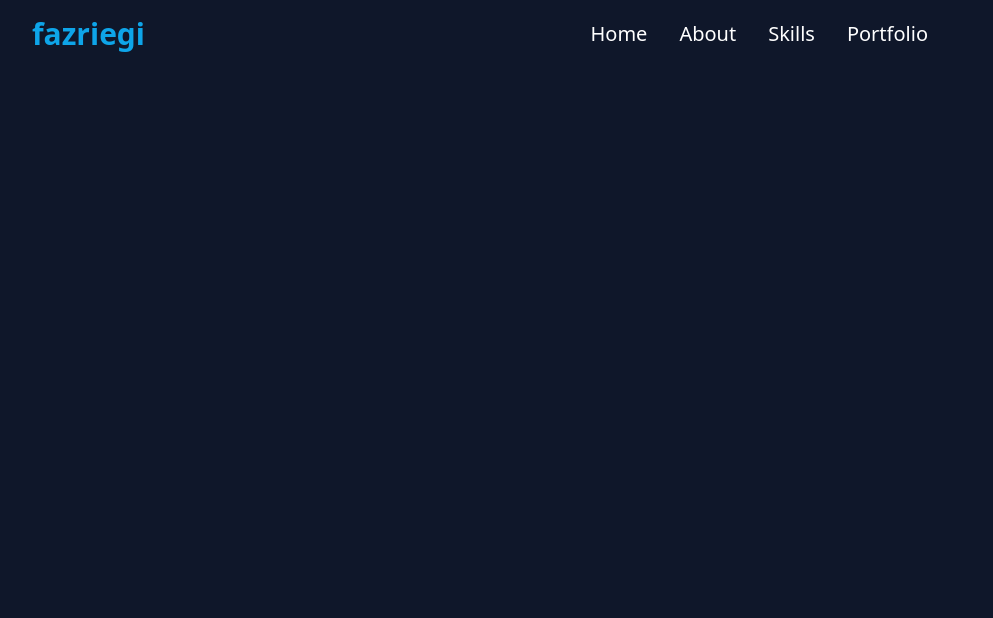
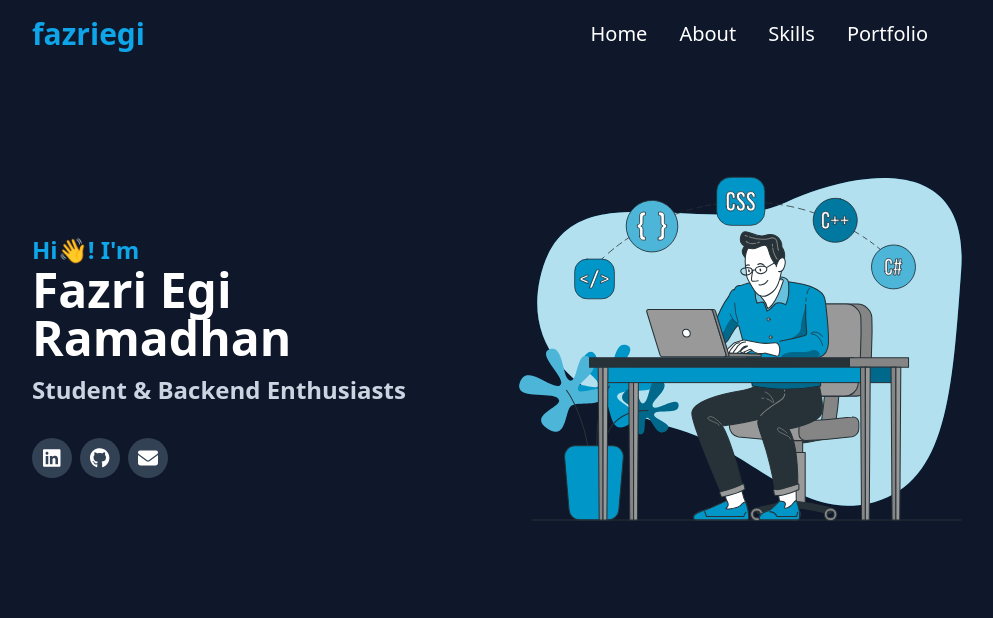
Before and after one commit to fazriegi/fazriegi.github.io, a website: page index.html in a window 1280 px wide. Shown: the whole page, without its empty margins (160-1153 px from the left). Drawn offline with Linux system fonts and the light colour scheme.

Commit message:
add hero section

```diff
--- a/index.html
+++ b/index.html
@@ -34,5 +34,79 @@
         </ul>
       </nav>
     </header>
+    <main class="pt-24 px-48">
+      <section class="flex items-center w-full">
+        <div>
+          <h3 class="text-sky-500 text-2xl font-semibold">Hi👋! I'm</h3>
+          <h1 class="text-white text-5xl font-bold">Fazri Egi Ramadhan</h1>
+          <h2 class="text-slate-300 text-2xl font-semibold mt-3">
+            Student & Backend Enthusiasts
+          </h2>
+          <div class="mt-8 flex">
+            <a
+              href="https://www.linkedin.com/in/fazri-egi-ramadhan"
+              target="_blank"
+              class="social-links"
+              ><svg
+                xmlns="http://www.w3.org/2000/svg"
+                height="1em"
+                viewBox="0 0 448 512"
+              >
+                <style>
+                  svg {
+                    fill: #ffffff;
+                  }
+                </style>
+                <path
+                  d="M416 32H31.9C14.3 32 0 46.5 0 64.3v383.4C0 465.5 14.3 480 31.9 480H416c17.6 0 32-14.5 32-32.3V64.3c0-17.8-14.4-32.3-32-32.3zM135.4 416H69V202.2h66.5V416zm-33.2-243c-21.3 0-38.5-17.3-38.5-38.5S80.9 96 102.2 96c21.2 0 38.5 17.3 38.5 38.5 0 21.3-17.2 38.5-38.5 38.5zm282.1 243h-66.4V312c0-24.8-.5-56.7-34.5-56.7-34.6 0-39.9 27-39.9 54.9V416h-66.4V202.2h63.7v29.2h.9c8.9-16.8 30.6-34.5 62.9-34.5 67.2 0 79.7 44.3 79.7 101.9V416z"
+                /></svg
+            ></a>
+            <a
+              href="https://www.github.com/fazriegi"
+              target="_blank"
+              class="social-links"
+            >
+              <svg
+                xmlns="http://www.w3.org/2000/svg"
+                height="1em"
+                viewBox="0 0 496 512"
+              >
+                <style>
+                  svg {
+                    fill: #ffffff;
+                  }
+                </style>
+                <path
+                  d="M165.9 397.4c0 2-2.3 3.6-5.2 3.6-3.3.3-5.6-1.3-5.6-3.6 0-2 2.3-3.6 5.2-3.6 3-.3 5.6 1.3 5.6 3.6zm-31.1-4.5c-.7 2 1.3 4.3 4.3 4.9 2.6 1 5.6 0 6.2-2s-1.3-4.3-4.3-5.2c-2.6-.7-5.5.3-6.2 2.3zm44.2-1.7c-2.9.7-4.9 2.6-4.6 4.9.3 2 2.9 3.3 5.9 2.6 2.9-.7 4.9-2.6 4.6-4.6-.3-1.9-3-3.2-5.9-2.9zM244.8 8C106.1 8 0 113.3 0 252c0 110.9 69.8 205.8 169.5 239.2 12.8 2.3 17.3-5.6 17.3-12.1 0-6.2-.3-40.4-.3-61.4 0 0-70 15-84.7-29.8 0 0-11.4-29.1-27.8-36.6 0 0-22.9-15.7 1.6-15.4 0 0 24.9 2 38.6 25.8 21.9 38.6 58.6 27.5 72.9 20.9 2.3-16 8.8-27.1 16-33.7-55.9-6.2-112.3-14.3-112.3-110.5 0-27.5 7.6-41.3 23.6-58.9-2.6-6.5-11.1-33.3 2.6-67.9 20.9-6.5 69 27 69 27 20-5.6 41.5-8.5 62.8-8.5s42.8 2.9 62.8 8.5c0 0 48.1-33.6 69-27 13.7 34.7 5.2 61.4 2.6 67.9 16 17.7 25.8 31.5 25.8 58.9 0 96.5-58.9 104.2-114.8 110.5 9.2 7.9 17 22.9 17 46.4 0 33.7-.3 75.4-.3 83.6 0 6.5 4.6 14.4 17.3 12.1C428.2 457.8 496 362.9 496 252 496 113.3 383.5 8 244.8 8zM97.2 352.9c-1.3 1-1 3.3.7 5.2 1.6 1.6 3.9 2.3 5.2 1 1.3-1 1-3.3-.7-5.2-1.6-1.6-3.9-2.3-5.2-1zm-10.8-8.1c-.7 1.3.3 2.9 2.3 3.9 1.6 1 3.6.7 4.3-.7.7-1.3-.3-2.9-2.3-3.9-2-.6-3.6-.3-4.3.7zm32.4 35.6c-1.6 1.3-1 4.3 1.3 6.2 2.3 2.3 5.2 2.6 6.5 1 1.3-1.3.7-4.3-1.3-6.2-2.2-2.3-5.2-2.6-6.5-1zm-11.4-14.7c-1.6 1-1.6 3.6 0 5.9 1.6 2.3 4.3 3.3 5.6 2.3 1.6-1.3 1.6-3.9 0-6.2-1.4-2.3-4-3.3-5.6-2z"
+                />
+              </svg>
+            </a>
+            <a
+              href="mailto:fazriegi80@gmail.com"
+              target="_blank"
+              class="social-links"
+            >
+              <svg
+                xmlns="http://www.w3.org/2000/svg"
+                height="1em"
+                viewBox="0 0 512 512"
+              >
+                <style>
+                  svg {
+                    fill: #ffffff;
+                  }
+                </style>
+                <path
+                  d="M48 64C21.5 64 0 85.5 0 112c0 15.1 7.1 29.3 19.2 38.4L236.8 313.6c11.4 8.5 27 8.5 38.4 0L492.8 150.4c12.1-9.1 19.2-23.3 19.2-38.4c0-26.5-21.5-48-48-48H48zM0 176V384c0 35.3 28.7 64 64 64H448c35.3 0 64-28.7 64-64V176L294.4 339.2c-22.8 17.1-54 17.1-76.8 0L0 176z"
+                />
+              </svg>
+            </a>
+          </div>
+        </div>
+        <div class="relative -right-[78px]">
+          <img src="./img/hero-image.svg" alt="" width="650" />
+        </div>
+      </section>
+    </main>
   </body>
 </html>
--- a/src/input.css
+++ b/src/input.css
@@ -16,3 +16,7 @@
   @apply fixed z-10 bg-slate-900 backdrop-blur-sm bg-opacity-50 shadow-slate-900 border-b-2 border-slate-700;
   box-shadow: inset -1px 0 0 rgba(0, 0, 0, 0.2);
 }
+
+.social-links {
+  @apply flex text-xl justify-center items-center w-10 h-10 bg-slate-700 mr-2 rounded-[50%] hover:bg-sky-500;
+}
```
Also changed, not shown: css/style.css, img/hero-image.svg (added).
